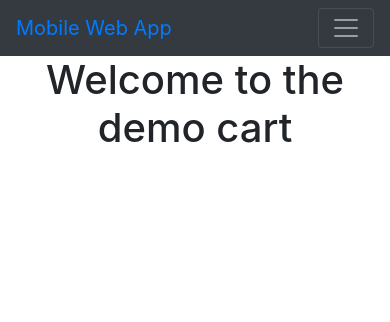
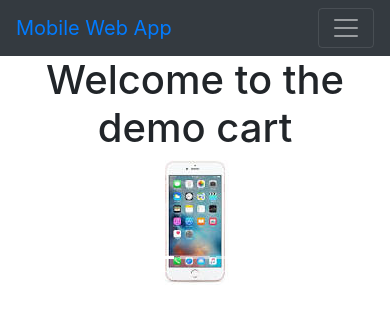
Before and after one commit to pnellesen/reactjs-cart-demo, a React (Create React App) app: page / in a window 390 px wide. Shown: the top 322 px of the page. Built offline with nearby package versions, Linux system fonts and the light colour scheme.

Commit message:
Added phone carousel for home page

```diff
--- a/src/App.js
+++ b/src/App.js
@@ -7,6 +7,7 @@
 import Phones from './components/Phones';
 import Plans from './components/Plans';
 import Cart from './components/Cart';
+//import PhoneCarousel from './components/PhoneCarousel';
 
 
 import logo from './logo.svg';
--- a/src/components/Home.js
+++ b/src/components/Home.js
@@ -1,11 +1,17 @@
 import React, { Component } from 'react';
+import PhoneCarousel from './PhoneCarousel';
 
 export default class Home extends Component {
 	render () {
 		return (
 				<div className="container">
 		      	<h1>Welcome to the demo cart</h1>
-		       </div>
+		      	<PhoneCarousel />
+		      	</div>
+
+
+
+
 		);
 	}
 }
--- /dev/null
+++ b/src/components/PhoneCarousel.js
@@ -0,0 +1,99 @@
+import React, { Component } from 'react';
+
+import {
+	  Carousel,
+	  CarouselItem,
+	  CarouselControl,
+	  CarouselIndicators,
+	  CarouselCaption
+} from 'reactstrap';
+
+
+//Add dummy unique url parameter to avoid duplicate key warning
+const items = [
+  {
+    src: 'images/phone.png?01',
+    altText: 'Slide 1',
+    caption: 'Slide 1'
+  },
+  {
+    src: 'images/phone.png?02',
+    altText: 'Slide 2',
+    caption: 'Slide 2'
+  },
+  {
+    src: 'images/phone.png?03',
+    altText: 'Slide 3',
+    caption: 'Slide 3'
+  }
+];
+
+export default class PhoneCarousel extends Component {
+  constructor(props) {
+    super(props);
+    this.state = { activeIndex: 0 };
+    this.next = this.next.bind(this);
+    this.previous = this.previous.bind(this);
+    this.goToIndex = this.goToIndex.bind(this);
+    this.onExiting = this.onExiting.bind(this);
+    this.onExited = this.onExited.bind(this);
+  }
+
+  onExiting() {
+    this.animating = true;
+  }
+
+  onExited() {
+    this.animating = false;
+  }
+
+  next() {
+    if (this.animating) return;
+    const nextIndex = this.state.activeIndex === items.length - 1 ? 0 : this.state.activeIndex + 1;
+    this.setState({ activeIndex: nextIndex });
+  }
+
+  previous() {
+    if (this.animating) return;
+    const nextIndex = this.state.activeIndex === 0 ? items.length - 1 : this.state.activeIndex - 1;
+    this.setState({ activeIndex: nextIndex });
+  }
+
+  goToIndex(newIndex) {
+    if (this.animating) return;
+    this.setState({ activeIndex: newIndex });
+  }
+
+  render() {
+    const { activeIndex } = this.state;
+
+    const slides = items.map((item) => {
+      return (
+        <CarouselItem
+          onExiting={this.onExiting}
+          onExited={this.onExited}
+          key={item.src}
+        >
+          <img src={item.src} alt={item.altText} />
+          <CarouselCaption captionText={item.caption} captionHeader={item.caption} />
+        </CarouselItem>
+      );
+    });
+
+    return (
+      <Carousel
+        activeIndex={activeIndex}
+        next={this.next}
+        previous={this.previous}
+      >
+        <CarouselIndicators items={items} activeIndex={activeIndex} onClickHandler={this.goToIndex} />
+        {slides}
+        <CarouselControl direction="prev" directionText="Previous" onClickHandler={this.previous} />
+        <CarouselControl direction="next" directionText="Next" onClickHandler={this.next} />
+      </Carousel>
+    );
+  }
+}
+
+
+{/*export default PhoneCarousel;*/}
```
Also changed, not shown: public/images/phone.png (added), 1 other file (tests, documents, lock files or other folders).
